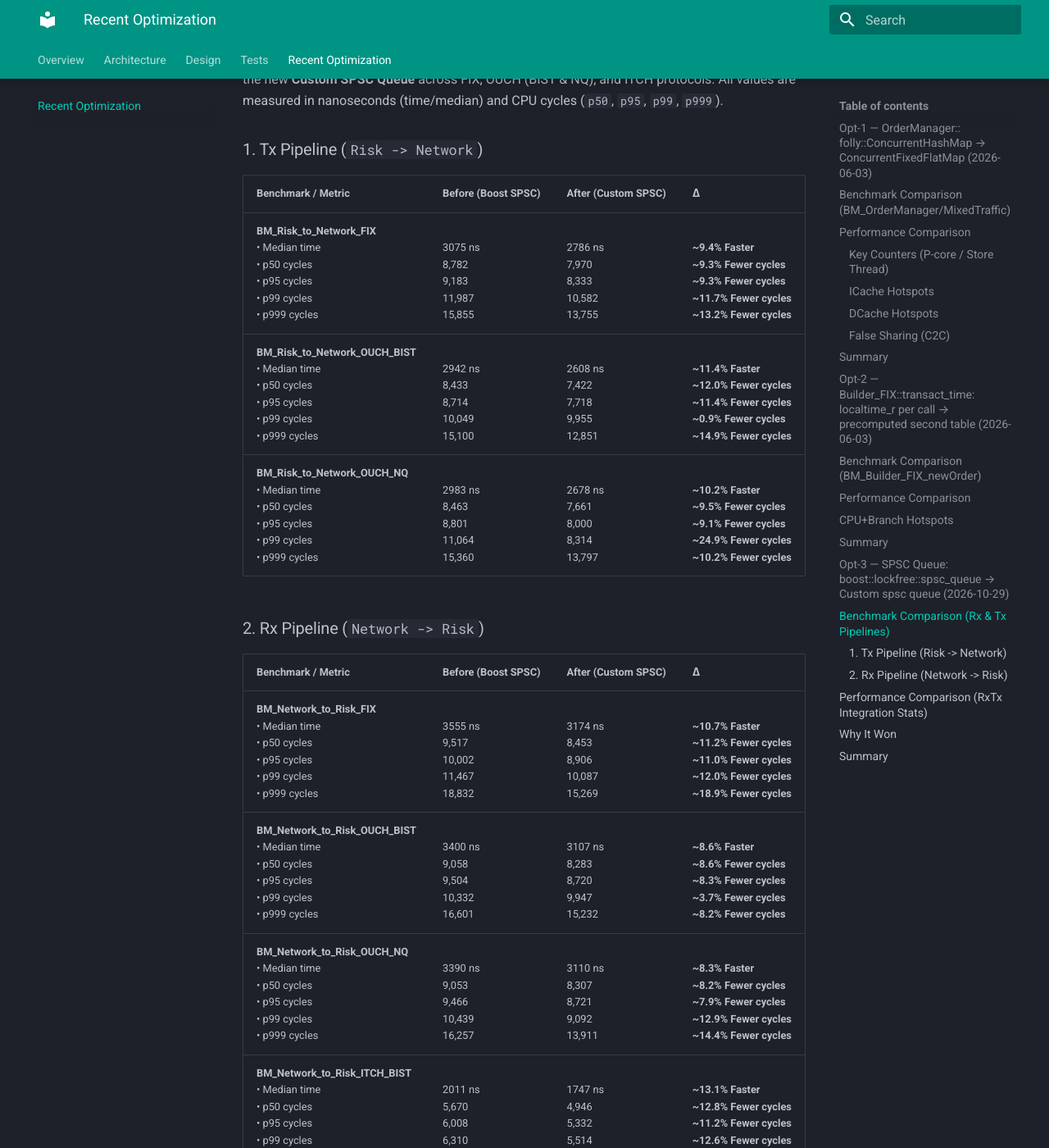
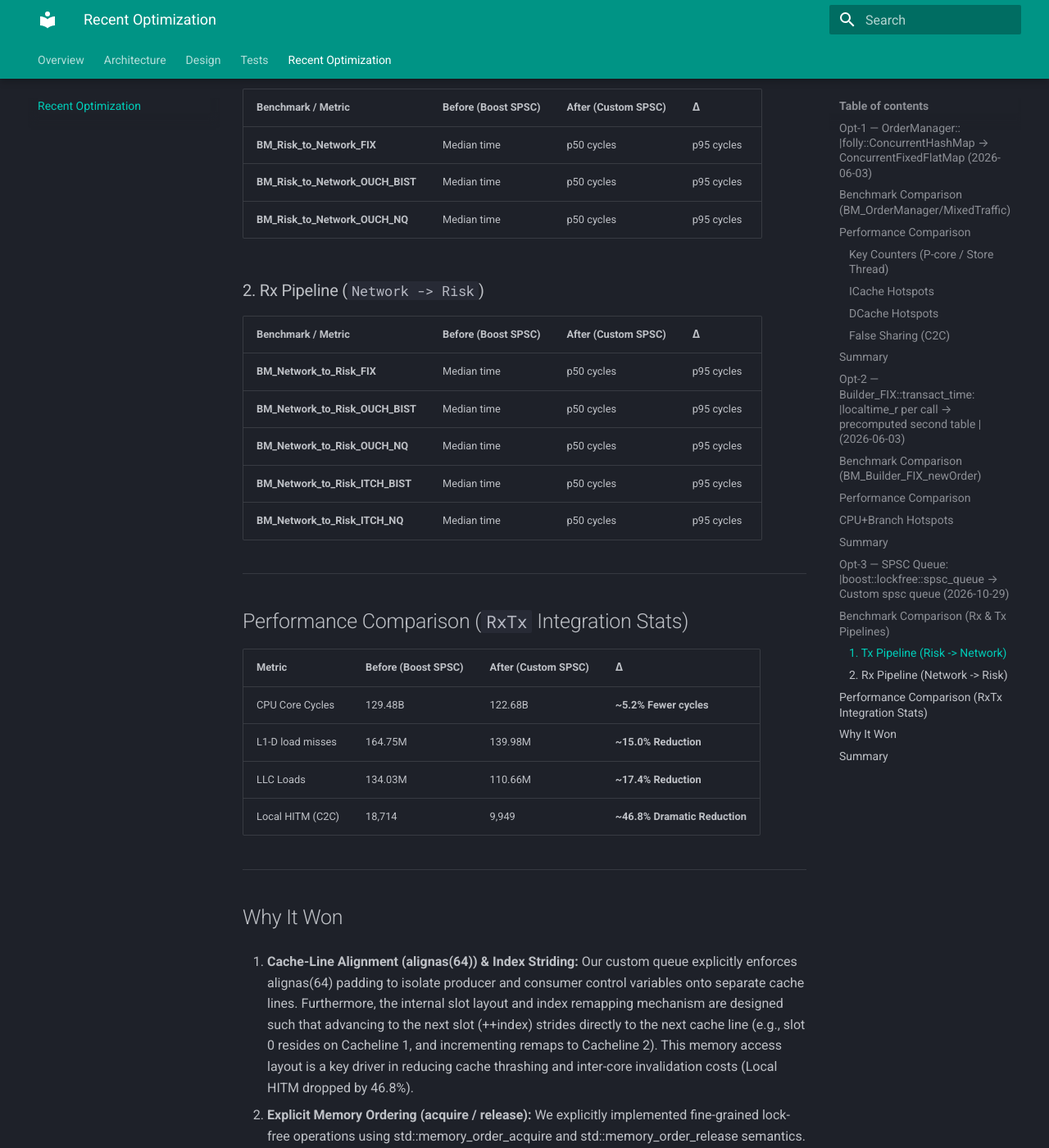
Before and after one commit to UmutCanDundar/TradingEngine-docs, an MkDocs documentation site: the page built from docs/optimization.md, in a window 1280 px wide and 1400 px high, scrolled down 6126 px. Shown: the whole window at 82% size. Built offline with MkDocs 1.6.1 and Material for MkDocs 9.7.7, drawn with Linux system fonts in a browser that asks for light colours; some of the changed text lies outside the part shown.

Commit message:
Updated Recent Opts

```diff
--- a/docs/optimization.md
+++ b/docs/optimization.md
@@ -4,7 +4,7 @@
 
 ---
 
-## Opt-1 — OrderManager:: <br>`folly::ConcurrentHashMap` → `ConcurrentFixedFlatMap` <small>(2026-06-03)</small>
+## Opt-1 — OrderManager:: |`folly::ConcurrentHashMap` → `ConcurrentFixedFlatMap` <small>(2026-06-03)</small>
 
 `folly::ConcurrentHashMap` was replaced with a custom `mmap`-backed, fixed-capacity, open-addressing `ConcurrentFixedFlatMap`. The map is accessed exclusively by the store thread — concurrent access never occurs — making folly's hazard pointer and mutex machinery pure overhead.
 
@@ -93,7 +93,7 @@
 
 back to [OrderManager perf findings](Perf/order_manager_perf.md#findings)
 
-## Opt-2 — Builder_FIX::transact_time: <br>`localtime_r` per call → precomputed second table <br><small>(2026-06-03)</small>
+## Opt-2 — Builder_FIX::transact_time: |`localtime_r` per call → precomputed second table |<small>(2026-06-03)</small>
 
 Each FIX order previously called `localtime_r` to format the `TransactTime` field, making timestamp formatting a syscall-level cost on every message. A static `char g_second_table[86400][17]` is now built once at startup — covering all 86400 seconds of the day — so the hot path is a single `memcpy(17 bytes)` + millisecond suffix append.
 
@@ -160,7 +160,7 @@
 
 ---
 
-## Opt-3 — SPSC Queue: <br>`boost::lockfree::spsc_queue` → Custom `spsc queue` <small>(2026-10-29)</small>
+## Opt-3 — SPSC Queue: |`boost::lockfree::spsc_queue` → Custom `spsc queue` <small>(2026-10-29)</small>
 
 > **Note:** Both tests (Boost SPSC and Custom SPSC) were executed on the same day under comparable runtime conditions. Due to natural runtime jitter, system load variations, and minor environment fluctuations, baseline values may differ slightly from older snapshots stored in the main Test section.
 
@@ -176,19 +176,19 @@
 
 | Benchmark / Metric | Before (Boost SPSC) | After (Custom SPSC) | Δ |
 |---|---|---|---|
-| **BM_Risk_to_Network_FIX** <br>• Median time <br>• p50 cycles <br>• p95 cycles <br>• p99 cycles <br>• p999 cycles | <br>3075 ns<br>8,782<br>9,183<br>11,987<br>15,855 | <br>2786 ns<br>7,970<br>8,333<br>10,582<br>13,755 | <br>**~9.4% Faster**<br>**~9.3% Fewer cycles**<br>**~9.3% Fewer cycles**<br>**~11.7% Fewer cycles**<br>**~13.2% Fewer cycles** |
-| **BM_Risk_to_Network_OUCH_BIST** <br>• Median time <br>• p50 cycles <br>• p95 cycles <br>• p99 cycles <br>• p999 cycles | <br>2942 ns<br>8,433<br>8,714<br>10,049<br>15,100 | <br>2608 ns<br>7,422<br>7,718<br>9,955<br>12,851 | <br>**~11.4% Faster**<br>**~12.0% Fewer cycles**<br>**~11.4% Fewer cycles**<br>**~0.9% Fewer cycles**<br>**~14.9% Fewer cycles** |
-| **BM_Risk_to_Network_OUCH_NQ** <br>• Median time <br>• p50 cycles <br>• p95 cycles <br>• p99 cycles <br>• p999 cycles | <br>2983 ns<br>8,463<br>8,801<br>11,064<br>15,360 | <br>2678 ns<br>7,661<br>8,000<br>8,314<br>13,797 | <br>**~10.2% Faster**<br>**~9.5% Fewer cycles**<br>**~9.1% Fewer cycles**<br>**~24.9% Fewer cycles**<br>**~10.2% Fewer cycles** |
+| **BM_Risk_to_Network_FIX** | Median time | p50 cycles | p95 cycles | p99 cycles | p999 cycles | |3075 ns|8,782|9,183|11,987|15,855 | |2786 ns|7,970|8,333|10,582|13,755 | |**~9.4% Faster**|**~9.3% Fewer cycles**|**~9.3% Fewer cycles**|**~11.7% Fewer cycles**|**~13.2% Fewer cycles** |
+| **BM_Risk_to_Network_OUCH_BIST** | Median time | p50 cycles | p95 cycles | p99 cycles | p999 cycles | |2942 ns|8,433|8,714|10,049|15,100 | |2608 ns|7,422|7,718|9,955|12,851 | |**~11.4% Faster**|**~12.0% Fewer cycles**|**~11.4% Fewer cycles**|**~0.9% Fewer cycles**|**~14.9% Fewer cycles** |
+| **BM_Risk_to_Network_OUCH_NQ** | Median time | p50 cycles | p95 cycles | p99 cycles | p999 cycles | |2983 ns|8,463|8,801|11,064|15,360 | |2678 ns|7,661|8,000|8,314|13,797 | |**~10.2% Faster**|**~9.5% Fewer cycles**|**~9.1% Fewer cycles**|**~24.9% Fewer cycles**|**~10.2% Fewer cycles** |
 
 ### 2. Rx Pipeline (`Network -> Risk`)
 
 | Benchmark / Metric | Before (Boost SPSC) | After (Custom SPSC) | Δ |
 |---|---|---|---|
-| **BM_Network_to_Risk_FIX** <br>• Median time <br>• p50 cycles <br>• p95 cycles <br>• p99 cycles <br>• p999 cycles | <br>3555 ns<br>9,517<br>10,002<br>11,467<br>18,832 | <br>3174 ns<br>8,453<br>8,906<br>10,087<br>15,269 | <br>**~10.7% Faster**<br>**~11.2% Fewer cycles**<br>**~11.0% Fewer cycles**<br>**~12.0% Fewer cycles**<br>**~18.9% Fewer cycles** |
-| **BM_Network_to_Risk_OUCH_BIST** <br>• Median time <br>• p50 cycles <br>• p95 cycles <br>• p99 cycles <br>• p999 cycles | <br>3400 ns<br>9,058<br>9,504<br>10,332<br>16,601 | <br>3107 ns<br>8,283<br>8,720<br>9,947<br>15,232 | <br>**~8.6% Faster**<br>**~8.6% Fewer cycles**<br>**~8.3% Fewer cycles**<br>**~3.7% Fewer cycles**<br>**~8.2% Fewer cycles** |
-| **BM_Network_to_Risk_OUCH_NQ** <br>• Median time <br>• p50 cycles <br>• p95 cycles <br>• p99 cycles <br>• p999 cycles | <br>3390 ns<br>9,053<br>9,466<br>10,439<br>16,257 | <br>3110 ns<br>8,307<br>8,721<br>9,092<br>13,911 | <br>**~8.3% Faster**<br>**~8.2% Fewer cycles**<br>**~7.9% Fewer cycles**<br>**~12.9% Fewer cycles**<br>**~14.4% Fewer cycles** |
-| **BM_Network_to_Risk_ITCH_BIST** <br>• Median time <br>• p50 cycles <br>• p95 cycles <br>• p99 cycles <br>• p999 cycles | <br>2011 ns<br>5,670<br>6,008<br>6,310<br>11,920 | <br>1747 ns<br>4,946<br>5,332<br>5,514<br>8,747 | <br>**~13.1% Faster**<br>**~12.8% Fewer cycles**<br>**~11.2% Fewer cycles**<br>**~12.6% Fewer cycles**<br>**~26.6% Fewer cycles** |
-| **BM_Network_to_Risk_ITCH_NQ** <br>• Median time <br>• p50 cycles <br>• p95 cycles <br>• p99 cycles <br>• p999 cycles | <br>1989 ns<br>5,634<br>5,980<br>6,286<br>11,610 | <br>1729 ns<br>4,874<br>5,198<br>5,416<br>9,023 | <br>**~13.1% Faster**<br>**~13.5% Fewer cycles**<br>**~13.1% Fewer cycles**<br>**~13.8% Fewer cycles**<br>**~22.3% Fewer cycles** |
+| **BM_Network_to_Risk_FIX** | Median time | p50 cycles | p95 cycles | p99 cycles | p999 cycles | |3555 ns|9,517|10,002|11,467|18,832 | |3174 ns|8,453|8,906|10,087|15,269 | |**~10.7% Faster**|**~11.2% Fewer cycles**|**~11.0% Fewer cycles**|**~12.0% Fewer cycles**|**~18.9% Fewer cycles** |
+| **BM_Network_to_Risk_OUCH_BIST** | Median time | p50 cycles | p95 cycles | p99 cycles | p999 cycles | |3400 ns|9,058|9,504|10,332|16,601 | |3107 ns|8,283|8,720|9,947|15,232 | |**~8.6% Faster**|**~8.6% Fewer cycles**|**~8.3% Fewer cycles**|**~3.7% Fewer cycles**|**~8.2% Fewer cycles** |
+| **BM_Network_to_Risk_OUCH_NQ** | Median time | p50 cycles | p95 cycles | p99 cycles | p999 cycles | |3390 ns|9,053|9,466|10,439|16,257 | |3110 ns|8,307|8,721|9,092|13,911 | |**~8.3% Faster**|**~8.2% Fewer cycles**|**~7.9% Fewer cycles**|**~12.9% Fewer cycles**|**~14.4% Fewer cycles** |
+| **BM_Network_to_Risk_ITCH_BIST** | Median time | p50 cycles | p95 cycles | p99 cycles | p999 cycles | |2011 ns|5,670|6,008|6,310|11,920 | |1747 ns|4,946|5,332|5,514|8,747 | |**~13.1% Faster**|**~12.8% Fewer cycles**|**~11.2% Fewer cycles**|**~12.6% Fewer cycles**|**~26.6% Fewer cycles** |
+| **BM_Network_to_Risk_ITCH_NQ** | Median time | p50 cycles | p95 cycles | p99 cycles | p999 cycles | |1989 ns|5,634|5,980|6,286|11,610 | |1729 ns|4,874|5,198|5,416|9,023 | |**~13.1% Faster**|**~13.5% Fewer cycles**|**~13.1% Fewer cycles**|**~13.8% Fewer cycles**|**~22.3% Fewer cycles** |
 
 ---
 
```
Also changed, not shown: site/optimization/index.html, site/search/search_index.json.
